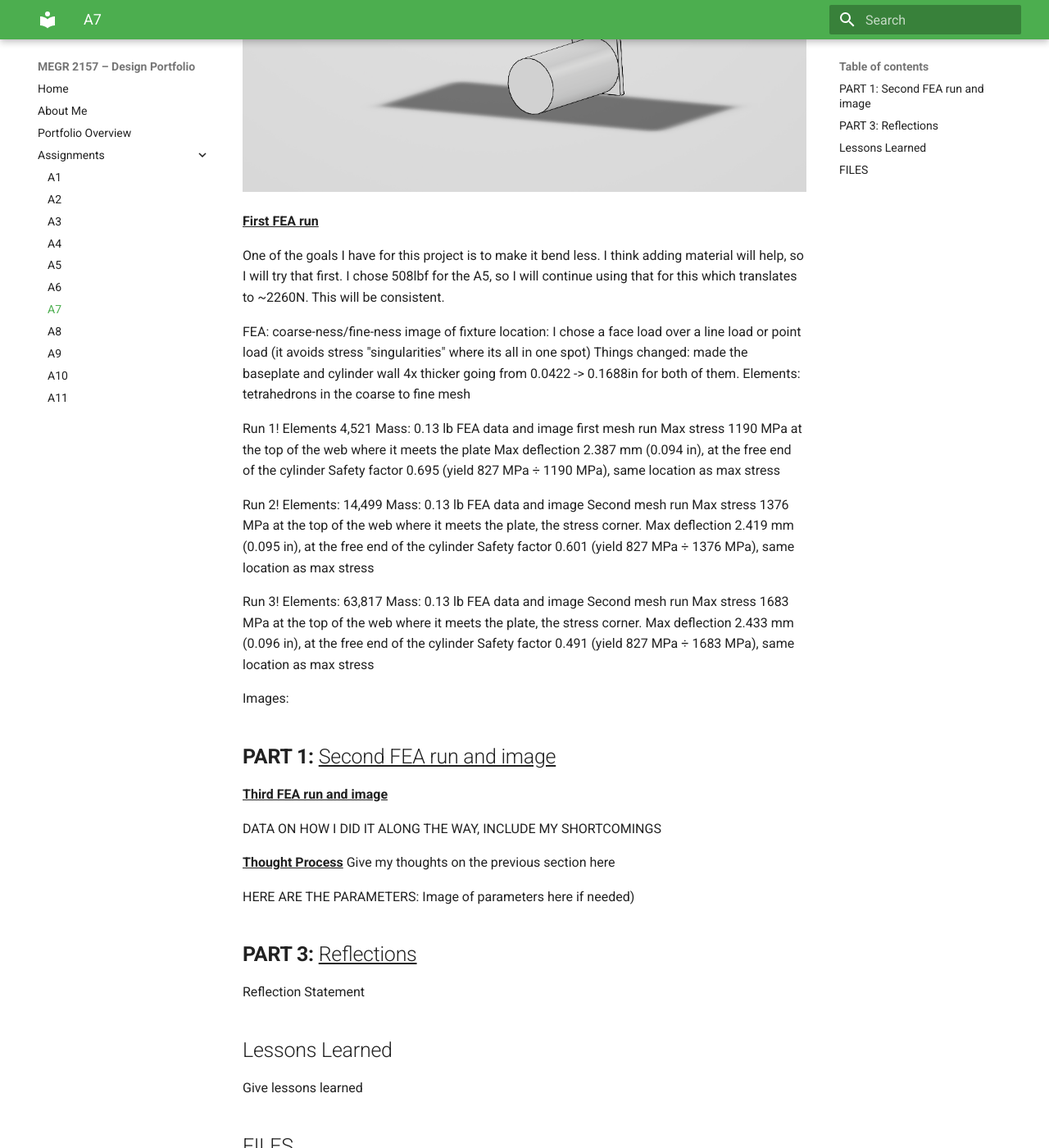
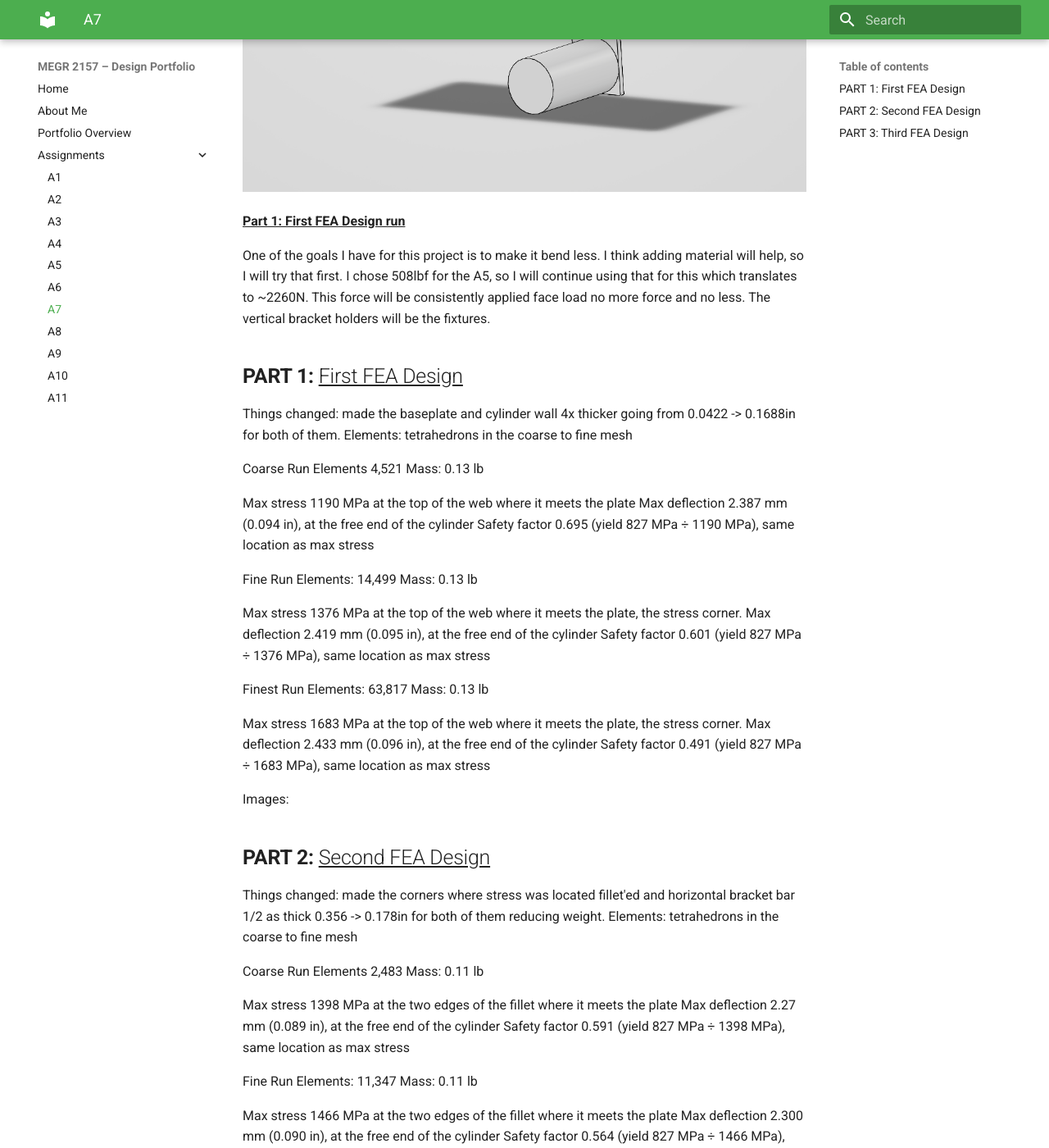
Before and after one commit to dadams78/design-projects-portfolio, an MkDocs documentation site: the page built from docs/assignments/A07/index.md, in a window 1280 px wide and 1400 px high, scrolled down 944 px. Shown: the whole window at 82% size. Built offline with MkDocs 1.6.1 and Material for MkDocs 9.7.7, drawn with Linux system fonts in a browser that asks for light colours; some of the changed text lies outside the part shown.

Commit message:
Update index.md

```diff
--- a/docs/assignments/A07/index.md
+++ b/docs/assignments/A07/index.md
@@ -6,29 +6,33 @@ Below is an image of my initial part from A6:
 
 ![the intro thingie](7.png)
 
-**<u>First FEA run</u>**
+**<u>Part 1: First FEA Design run</u>**
 
-One of the goals I have for this project is to make it bend less. I think adding material will help, so I will try that first. I chose 508lbf for the A5, so I will continue using that for this which translates to ~2260N. This will be consistent.
+One of the goals I have for this project is to make it bend less. I think adding material will help, so I will try that first. I chose 508lbf for the A5, so I will continue using that for this which translates to ~2260N. This force will be consistently applied face load no more force and no less. The vertical bracket holders will be the fixtures.
 
-FEA: coarse-ness/fine-ness
-image of fixture location:
-I chose a face load over a line load or point load (it avoids stress "singularities" where its all in one spot)
+
+
+## __PART 1:__ <u>First FEA Design</u>
+
 Things changed: made the baseplate and cylinder wall 4x thicker going from 0.0422 -> 0.1688in for both of them. Elements: tetrahedrons in the coarse to fine mesh
 
-Run 1! Elements	4,521 Mass:	0.13 lb
-FEA data and image first mesh run
+Coarse Run
+Elements	4,521 Mass:	0.13 lb
+
 Max stress	1190 MPa at the top of the web where it meets the plate
 Max deflection	2.387 mm (0.094 in), at the free end of the cylinder
 Safety factor	0.695 (yield 827 MPa ÷ 1190 MPa), same location as max stress
 
-Run 2! Elements:	14,499 Mass:	0.13 lb
-FEA data and image Second mesh run
+Fine Run
+Elements:	14,499 Mass:	0.13 lb
+
 Max stress	1376 MPa at the top of the web where it meets the plate, the stress corner.
 Max deflection	2.419 mm (0.095 in), at the free end of the cylinder
 Safety factor	0.601 (yield 827 MPa ÷ 1376 MPa), same location as max stress
 
-Run 3! Elements:	63,817 Mass:	0.13 lb
-FEA data and image Second mesh run
+Finest Run
+Elements:	63,817 Mass:	0.13 lb
+
 Max stress	1683 MPa at the top of the web where it meets the plate, the stress corner.
 Max deflection	2.433 mm (0.096 in), at the free end of the cylinder
 Safety factor	0.491 (yield 827 MPa ÷ 1683 MPa), same location as max stress
@@ -37,12 +41,63 @@ Safety factor	0.491 (yield 827 MPa ÷ 1683 MPa), same location as max stress
 Images:
 
 
-## __PART 1:__ <u>Second FEA run and image</u>
+## __PART 2:__ <u>Second FEA Design</u>
+
+Things changed: made the corners where stress was located fillet'ed and horizontal bracket bar 1/2 as thick 0.356 -> 0.178in for both of them reducing weight. Elements: tetrahedrons in the coarse to fine mesh
+
+Coarse Run
+Elements	2,483 Mass:	0.11 lb
+
+Max stress	1398 MPa at the two edges of the fillet where it meets the plate
+Max deflection	2.27 mm (0.089 in), at the free end of the cylinder
+Safety factor	0.591 (yield 827 MPa ÷ 1398 MPa), same location as max stress
+
+Fine Run
+Elements:	11,347 Mass:	0.11 lb
+
+Max stress	1466 MPa at the two edges of the fillet where it meets the plate
+Max deflection	2.300 mm (0.090 in), at the free end of the cylinder
+Safety factor	0.564 (yield 827 MPa ÷ 1466 MPa), same location as max stress
+
+Finest Run
+Elements:	62,719 Mass:	0.11 lb
+
+Max stress	1464 MPa at the two edges of the fillet where it meets the plate
+Max deflection	2.310 mm (0.091 in), at the free end of the cylinder
+Safety factor	0.565 (yield 827 MPa ÷ 1464 MPa), same location as max stress
+
+FINAL DATA on convergence. Was it below 7%?
 
 
-**<u>Third FEA run and image</u>**
 
-DATA ON HOW I DID IT ALONG THE WAY, INCLUDE MY SHORTCOMINGS
+## __PART 3:__ <u>Third FEA Design</u>
+
+
+Things changed: I cut some rectangular spaces out from the areas of the bracket that were not under much stress. I also carved out a cylindrical hole in the cylinder and widened the cylinder wall to 0.2532 and halved the horizontal bracket bar again to ~0.09
+
+# Coarse Run
+# Elements	2,406 Mass:	0.10 lb
+
+Max stress	831 MPa
+Max deflection	1.458 mm (0.057 in),
+Safety factor	0.995 (yield 827 MPa ÷ 831 MPa),
+
+# Fine Run
+# Elements:	8,514 Mass:	0.10 lb
+
+Max stress	904 MPa
+Max deflection	1.495 mm (0.059 in),
+Safety factor	0.914 (yield 827 MPa ÷ 904 MPa),
+
+# Finest Run
+# Elements:	52,224 Mass:	0.10 lb
+
+Max stress	1082 MPa
+Max deflection	1.506 mm (0.059 in),
+Safety factor	0.764 (yield 827 MPa ÷ 1082 MPa),
+
+FINAL DATA on convergence. Was it below 7%?
+Show calc and say No
 
 **<u>Thought Process</u>**
 Give my thoughts on the previous section here
```
